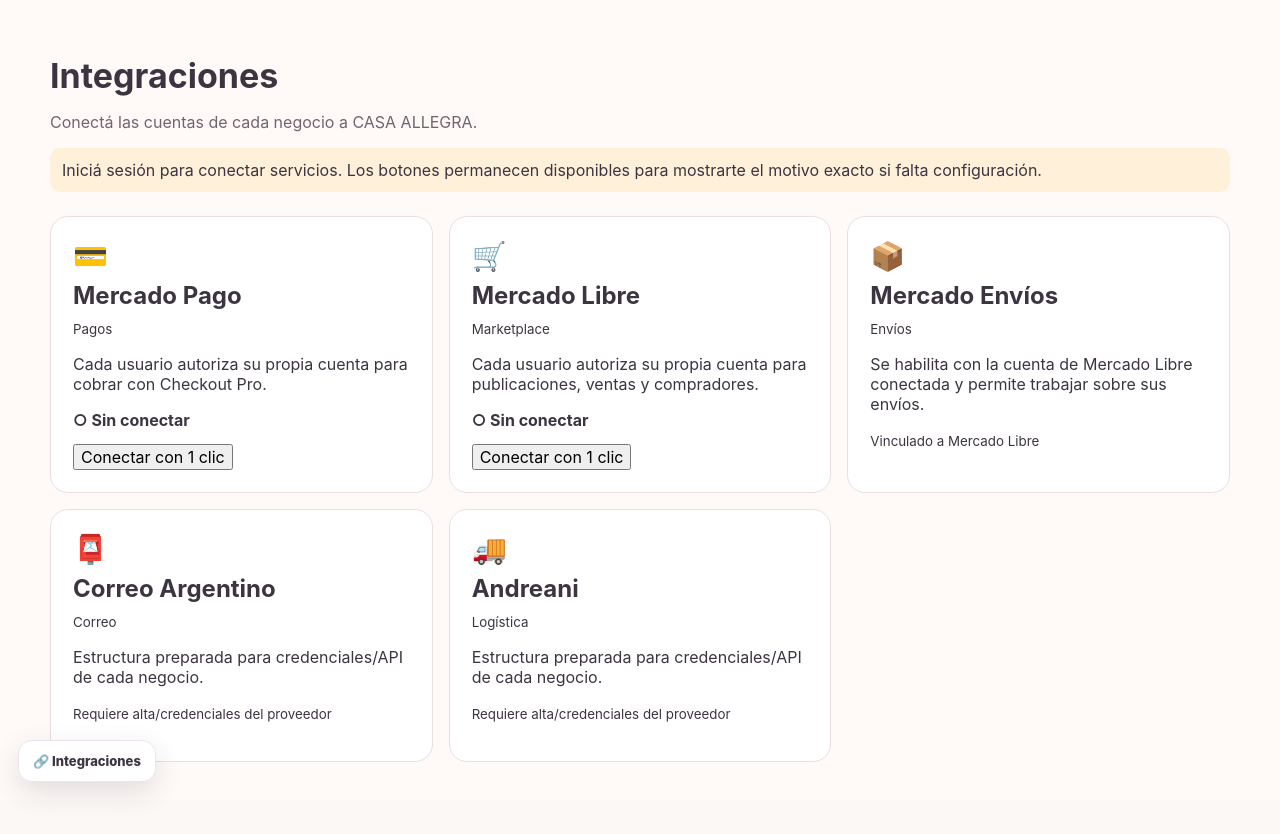
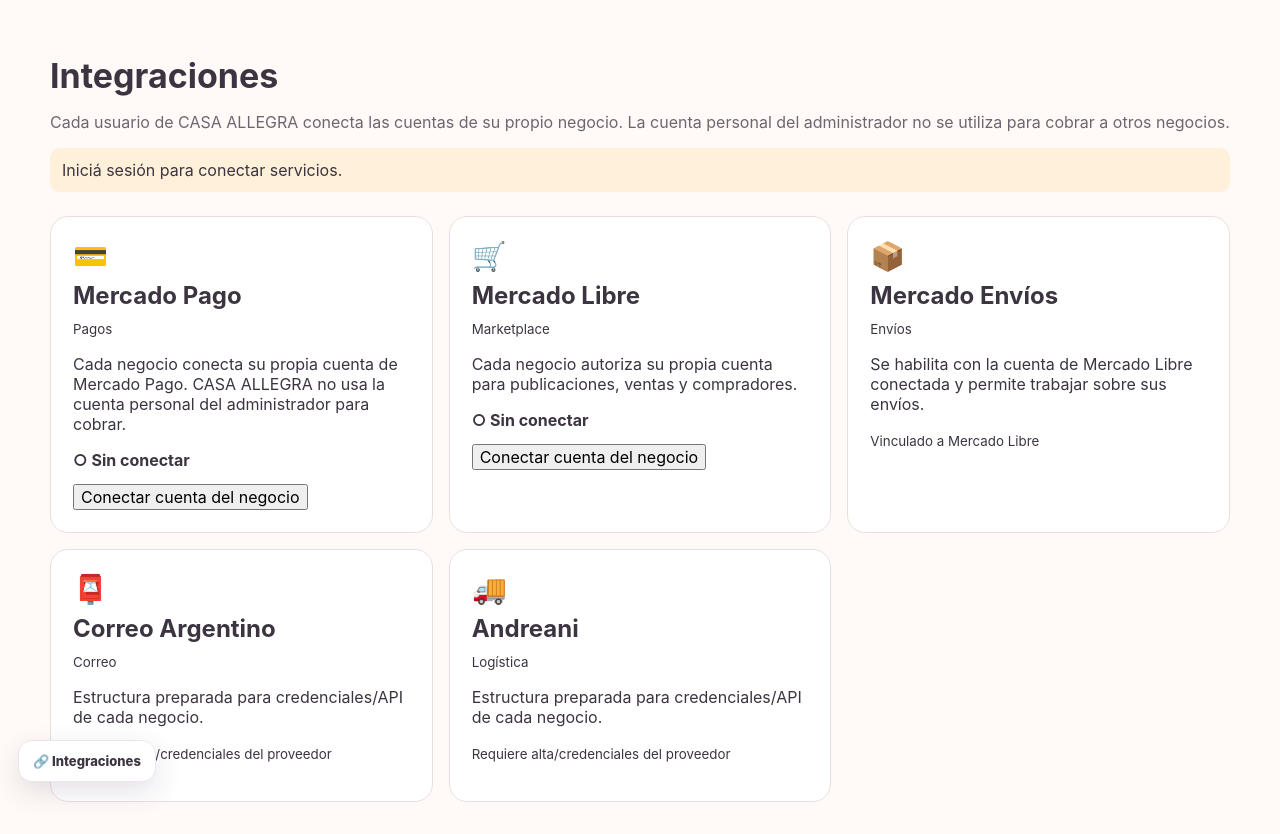
Before and after one commit to casaallegra00-glitch/CASA-ALLEGRA, a Next.js app: page /integraciones in a window 1280 px wide. Before the commit the page ends 800 px from the top, so only its background shows below. Built offline with nearby package versions, Linux system fonts and the light colour scheme; no server answers.

Commit message:
Make Mercado Pago integration clearly per-business

```diff
--- a/app/integraciones/page.tsx
+++ b/app/integraciones/page.tsx
@@ -8,8 +8,8 @@
 type Card = { icon: string; name: string; kind: string; description: string; provider?: Provider; note?: string }
 
 const cards: Card[] = [
-  { icon: '💳', name: 'Mercado Pago', kind: 'Pagos', description: 'Cada usuario autoriza su propia cuenta para cobrar con Checkout Pro.', provider: 'mercadopago' },
-  { icon: '🛒', name: 'Mercado Libre', kind: 'Marketplace', description: 'Cada usuario autoriza su propia cuenta para publicaciones, ventas y compradores.', provider: 'mercadolibre' },
+  { icon: '💳', name: 'Mercado Pago', kind: 'Pagos', description: 'Cada negocio conecta su propia cuenta de Mercado Pago. CASA ALLEGRA no usa la cuenta personal del administrador para cobrar.', provider: 'mercadopago' },
+  { icon: '🛒', name: 'Mercado Libre', kind: 'Marketplace', description: 'Cada negocio autoriza su propia cuenta para publicaciones, ventas y compradores.', provider: 'mercadolibre' },
   { icon: '📦', name: 'Mercado Envíos', kind: 'Envíos', description: 'Se habilita con la cuenta de Mercado Libre conectada y permite trabajar sobre sus envíos.', note: 'Vinculado a Mercado Libre' },
   { icon: '📮', name: 'Correo Argentino', kind: 'Correo', description: 'Estructura preparada para credenciales/API de cada negocio.', note: 'Requiere alta/credenciales del proveedor' },
   { icon: '🚚', name: 'Andreani', kind: 'Logística', description: 'Estructura preparada para credenciales/API de cada negocio.', note: 'Requiere alta/credenciales del proveedor' },
@@ -23,6 +23,7 @@
   const [checkoutError, setCheckoutError] = useState('')
   const [loggedIn, setLoggedIn] = useState(false)
   const [connecting, setConnecting] = useState<Provider | null>(null)
+  const [disconnecting, setDisconnecting] = useState(false)
 
   useEffect(() => {
     let active = true
@@ -49,7 +50,7 @@
   }, [])
 
   const connect = async (provider: Provider) => {
-    if (connecting) return
+    if (connecting || disconnecting) return
     setMessage('')
     setConnecting(provider)
     try {
@@ -68,6 +69,30 @@
     } catch (error) {
       setConnecting(null)
       setMessage(error instanceof Error ? error.message : 'No se pudo iniciar la conexión.')
+    }
+  }
+
+  const disconnectMercadoPago = async () => {
+    if (disconnecting || connecting) return
+    setDisconnecting(true)
+    setCheckoutUrl('')
+    setCheckoutError('')
+    try {
+      const session = await supabase?.auth.getSession()
+      const accessToken = session?.data.session?.access_token
+      if (!accessToken) throw new Error('Iniciá sesión en CASA ALLEGRA para desconectar Mercado Pago.')
+      const response = await fetch('/api/integraciones/mercadopago/disconnect', {
+        method: 'POST',
+        headers: { Authorization: `Bearer ${accessToken}` },
+      })
+      const body = await response.json().catch(() => ({}))
+      if (!response.ok) throw new Error(body.error || `El servidor respondió ${response.status}.`)
+      setStatus(current => ({ ...current, mercadopago: 'disconnected' }))
+      setMessage('Mercado Pago fue desconectado de tu usuario de CASA ALLEGRA. Los pagos de otros negocios no utilizan esta cuenta.')
+    } catch (error) {
+      setMessage(error instanceof Error ? error.message : 'No se pudo desconectar Mercado Pago.')
+    } finally {
+      setDisconnecting(false)
     }
   }
 
@@ -93,13 +118,13 @@
     <main style={{ minHeight: '100vh', padding: 32, background: '#fffaf7', color: '#3c3441' }}>
       <div style={{ maxWidth: 1180, margin: '0 auto' }}>
         <h1 style={{ fontSize: 34, marginBottom: 8 }}>Integraciones</h1>
-        <p style={{ color: '#6f6570' }}>Conectá las cuentas de cada negocio a CASA ALLEGRA.</p>
-        {!loggedIn && <p style={{ padding: 12, background: '#fff0d9', borderRadius: 10 }}>Iniciá sesión para conectar servicios. Los botones permanecen disponibles para mostrarte el motivo exacto si falta configuración.</p>}
+        <p style={{ color: '#6f6570' }}>Cada usuario de CASA ALLEGRA conecta las cuentas de su propio negocio. La cuenta personal del administrador no se utiliza para cobrar a otros negocios.</p>
+        {!loggedIn && <p style={{ padding: 12, background: '#fff0d9', borderRadius: 10 }}>Iniciá sesión para conectar servicios.</p>}
         {message && <p style={{ padding: 12, background: '#eaf8ed', borderRadius: 10 }}>{message}</p>}
         <section style={{ display: 'grid', gap: 16, gridTemplateColumns: 'repeat(auto-fit,minmax(300px,1fr))', marginTop: 24 }}>
           {cards.map(card => <article key={card.name} style={{ padding: 22, background: '#fff', border: '1px solid #eadfe0', borderRadius: 18 }}>
             <div style={{ fontSize: 28 }}>{card.icon}</div><h2 style={{ margin: '8px 0' }}>{card.name}</h2><small>{card.kind}</small><p>{card.description}</p>
-            {card.provider ? <><strong>{statusLabel(card.provider)}</strong><div style={{ marginTop: 14 }}><button type="button" onClick={() => connect(card.provider!)} disabled={connecting !== null || status[card.provider!] === 'checking'}>{connecting === card.provider ? 'Conectando…' : status[card.provider!] === 'connected' ? 'Administrar' : 'Conectar con 1 clic'}</button></div></> : <p><small>{card.note}</small></p>}
+            {card.provider ? <><strong>{statusLabel(card.provider)}</strong><div style={{ marginTop: 14, display: 'flex', gap: 8, flexWrap: 'wrap' }}><button type="button" onClick={() => connect(card.provider!)} disabled={connecting !== null || disconnecting || status[card.provider!] === 'checking'}>{connecting === card.provider ? 'Conectando…' : status[card.provider!] === 'connected' ? 'Volver a autorizar' : 'Conectar cuenta del negocio'}</button>{card.provider === 'mercadopago' && status.mercadopago === 'connected' && <button type="button" onClick={disconnectMercadoPago} disabled={disconnecting || connecting !== null}>{disconnecting ? 'Desconectando…' : 'Desconectar esta cuenta'}</button>}</div></> : <p><small>{card.note}</small></p>}
             {card.provider === 'mercadopago' && status.mercadopago === 'connected' && <div style={{ marginTop: 18 }}><label>Importe de prueba ARS <input value={amount} onChange={e => setAmount(e.target.value)} inputMode="decimal" /></label><button type="button" onClick={createCheckout} style={{ marginLeft: 8 }}>Crear checkout de prueba</button>{checkoutUrl && <p><a href={checkoutUrl} target="_blank" rel="noreferrer">Abrir Mercado Pago</a></p>}{checkoutError && <p style={{ color: '#b42318' }}>{checkoutError}</p>}</div>}
           </article>)}
         </section>
```
